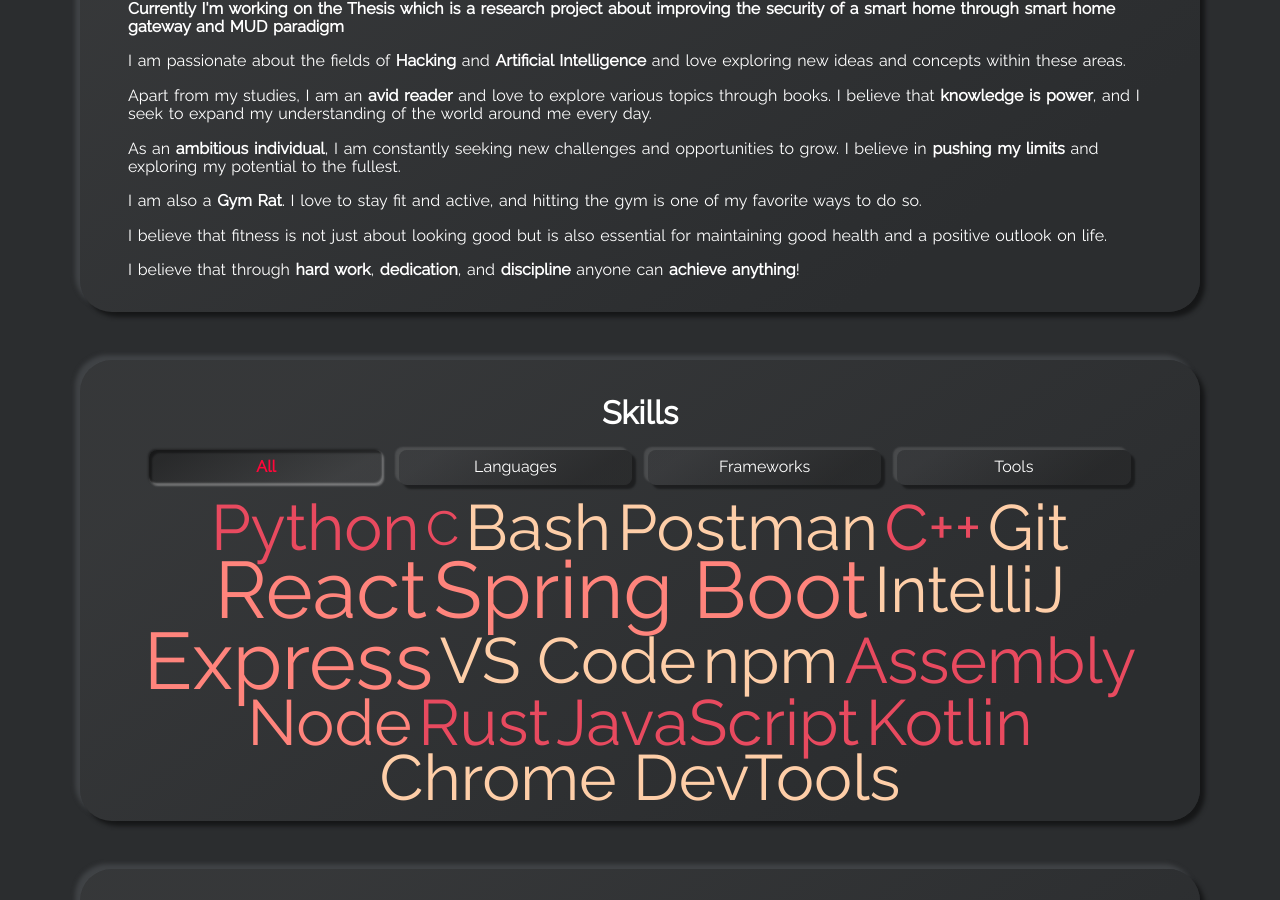
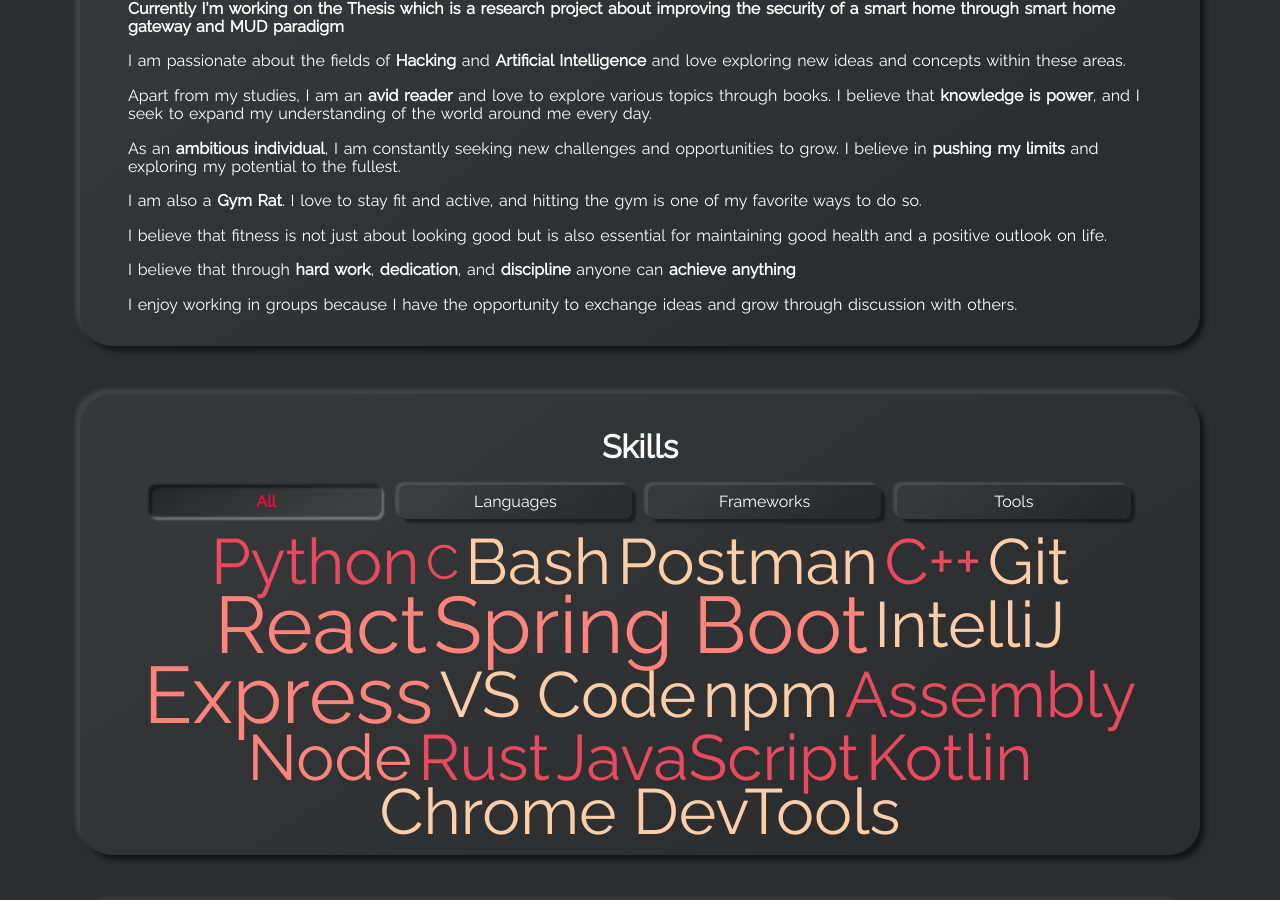
Before and after one commit to danieledibattista/danieledibattista, a Jekyll site: the page built from index.html, in a window 1280 px wide and 900 px high, scrolled down 1220 px. Built offline with Jekyll 4.4.1, drawn with Linux system fonts in a browser that asks for light colours.

Commit message:
Update about content

```diff
--- a/_config.yml
+++ b/_config.yml
@@ -44,8 +44,8 @@
     <p>As an <strong>ambitious individual</strong>, I am constantly seeking new challenges and opportunities to grow. I believe in <strong>pushing my limits</strong> and exploring my potential to the fullest.</p>
     <p>I am also a <strong>Gym Rat</strong>. I love to stay fit and active, and hitting the gym is one of my favorite ways to do so.</p>
     <p>I believe that fitness is not just about looking good but is also essential for maintaining good health and a positive outlook on life.</p>
-    <p>I believe that through <strong>hard work</strong>, <strong>dedication</strong>, and <strong>discipline</strong> anyone can <strong>achieve anything</strong>!</p>
-
+    <p>I believe that through <strong>hard work</strong>, <strong>dedication</strong>, and <strong>discipline</strong> anyone can <strong>achieve anything</strong></p>
+    <p>I enjoy working in groups because I have the opportunity to exchange ideas and grow through discussion with others.</p>
 
 # SKILLS SECTION
 # show_skills_card:
```
